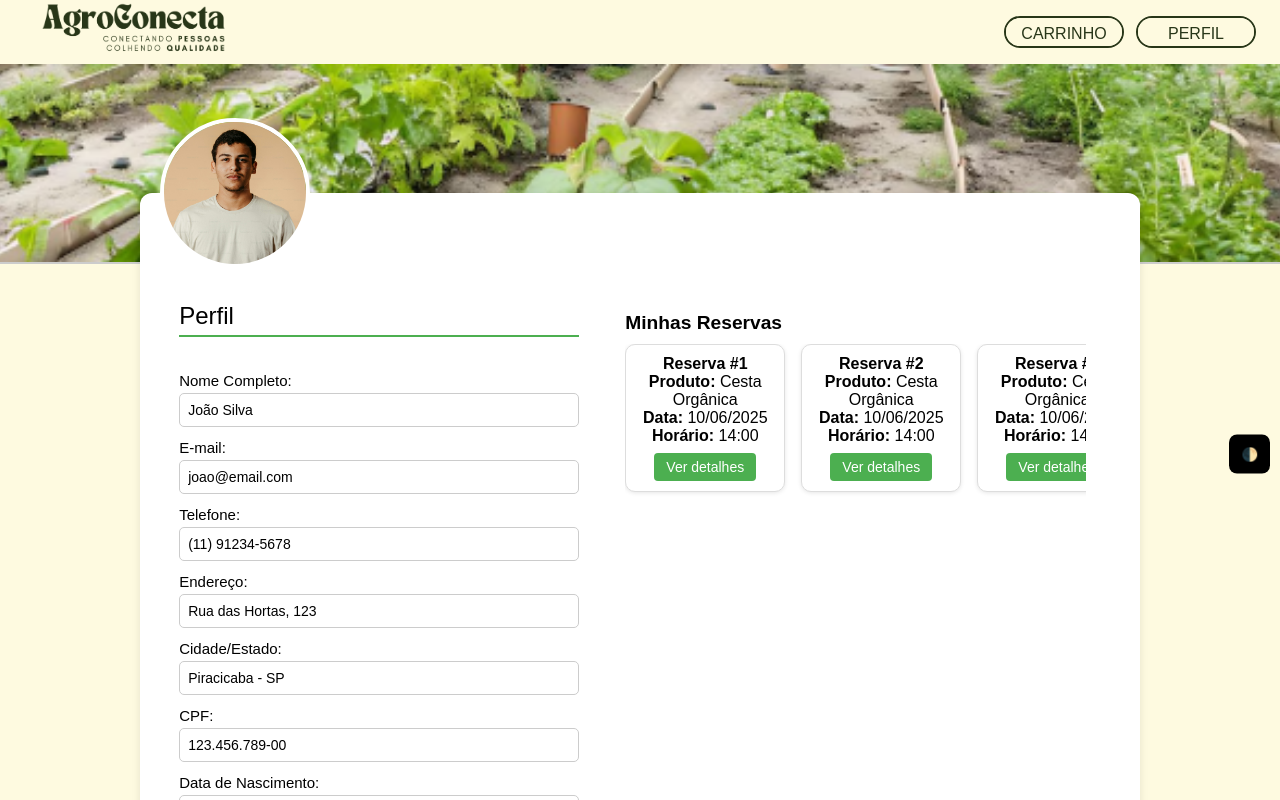
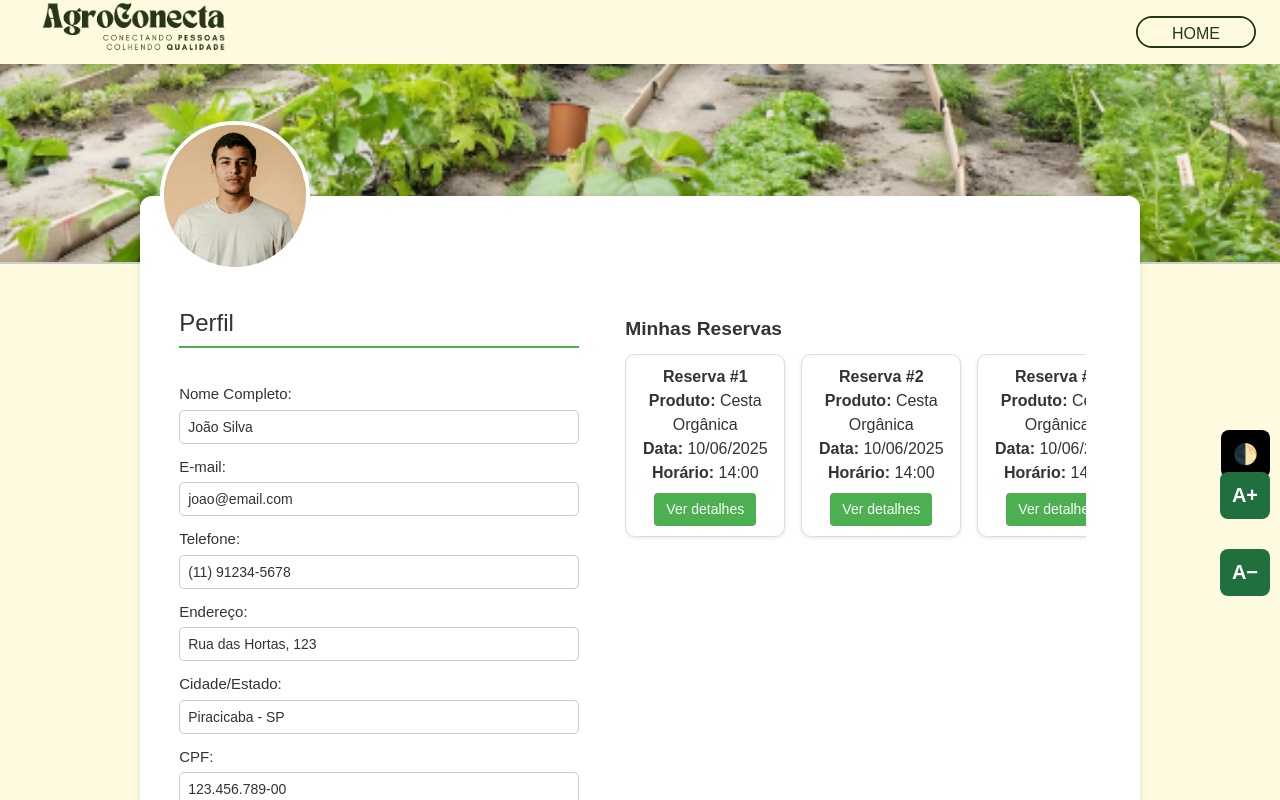
Before and after one commit to PI4-AgroConecta/AgroConecta, a React (Vite) app: page /perfil-cliente in a window 1280 px wide. Built offline with nearby package versions, Linux system fonts and the light colour scheme.

Commit message:
conectando as paginas e adicionando lupa

```diff
--- a/index.html
+++ b/index.html
@@ -5,27 +5,218 @@
     <link rel="icon" type="image/svg+xml" href="/vite.svg" />
     <meta name="viewport" content="width=device-width, initial-scale=1.0" />
     <title>AgroConecta</title>
+    <style>
+      /* --- CSS Variables for Theming --- */
+      :root {
+        /* Default colors */
+        --bg-color: #fff;
+        --text-color: #333;
+        --button-bg: #1f6f3f;
+        --button-text: #fff;
+        --link-color: #000;
+        --input-bg: #fff;
+        --input-border: #ccc;
+        --input-text: #333;
+      }
+
+      body.modo-contraste {
+        /* High Contrast colors */
+        --bg-color: #000;
+        --text-color: #fff;
+        --button-bg: #fff;
+        --button-text: #000;
+        --link-color: #fff;
+        --input-bg: #000;
+        --input-border: #fff;
+        --input-text: #fff;
+      }
+
+      /* --- Base Styles using Variables --- */
+      html {
+        font-size: 100%; /* Base font size, usually 16px */
+      }
+
+      body {
+        background-color: var(--bg-color);
+        color: var(--text-color);
+        font-family: -apple-system, BlinkMacSystemFont, "Segoe UI", Roboto,
+          Oxygen, Ubuntu, Cantarell, "Open Sans", "Helvetica Neue", sans-serif;
+        font-size: 1rem; /* 16px base */
+        line-height: 1.5;
+        margin: 0;
+        padding: 0 1rem;
+      }
+
+      /* Headings scaled with rem */
+      h1 {
+        font-size: 2.5rem; /* 40px base */
+        margin: 0.67em 0;
+      }
+      h2 {
+        font-size: 2rem;
+        margin: 0.75em 0;
+      }
+      h3 {
+        font-size: 1.75rem;
+        margin: 0.83em 0;
+      }
+
+      p,
+      label,
+      button,
+      input,
+      select,
+      textarea {
+        font-size: 1rem; /* 16px base */
+      }
+
+      /* Inputs, selects, textarea styling */
+      input,
+      select,
+      textarea {
+        background-color: var(--input-bg);
+        border: 1px solid var(--input-border);
+        color: var(--input-text);
+        padding: 0.5em;
+        border-radius: 4px;
+        font-family: inherit;
+        font-size: 1rem;
+        box-sizing: border-box;
+        width: 100%;
+        max-width: 100%;
+      }
+
+      /* Placeholder styles */
+      ::placeholder {
+        font-size: 1rem;
+        color: #999;
+      }
+
+      body.modo-contraste ::placeholder {
+        color: #ccc;
+      }
+
+      /* Buttons */
+      button {
+        background-color: var(--button-bg);
+        color: var(--button-text);
+        border: none;
+        border-radius: 8px;
+        padding: 0.75em 1.25em;
+        cursor: pointer;
+        font-weight: 600;
+        transition: background-color 0.3s ease;
+      }
+
+      button:hover,
+      button:focus {
+        background-color: #145a2d;
+        outline: none;
+      }
+
+      /* Links */
+      a {
+        color: var(--link-color);
+        text-decoration: underline;
+      }
+
+      a:hover,
+      a:focus {
+        text-decoration: none;
+        outline: none;
+      }
+
+      /* Accessibility buttons fixed */
+      #contraste-button,
+      #acessibilidade-fontes {
+        position: fixed;
+        right: 10px;
+        z-index: 9999;
+        display: flex;
+        flex-direction: column;
+        gap: 10px;
+
+      }
+
+      #contraste-button {
+        top: 58%;
+        transform: translateY(-50%);
+      }
+
+      #acessibilidade-fontes {
+        top: 68%;
+        transform: translateY(-50%);
+      }
+
+      #contraste-button button {
+        background: #000;
+        color: #fff;
+        padding: 12px;
+        border-radius: 8px;
+        font-size: 1.25rem;
+      }
+
+      #acessibilidade-fontes button {
+        background: #1f6f3f;
+        color: white;
+        padding: 12px;
+        border-radius: 8px;
+        font-size: 1.25rem;
+      }
+
+      /* Optional: Forced Colors for OS High Contrast */
+      @media (forced-colors: active) {
+        body {
+          background-color: Canvas;
+          color: CanvasText;
+        }
+        button, a, input, select, textarea {
+          background-color: ButtonFace;
+          color: ButtonText;
+          border: 1px solid ButtonText;
+        }
+        a {
+          text-decoration: underline;
+        }
+      }
+    </style>
   </head>
   <body>
     <!-- Botão de Contraste -->
-    <div id="contraste-button" style="position: fixed; top: 58%; right: 10px; transform: translateY(-50%); z-index: 9999;">
-      <button onclick="alternarContraste()" style="padding: 12px; border-radius: 8px; background: #000; color: #fff; border: none; cursor: pointer;">
+    <div id="contraste-button">
+      <button onclick="alternarContraste()" aria-label="Alternar modo de alto contraste">
         🌓
       </button>
     </div>
 
+    <!-- Botões de Acessibilidade de Fonte -->
+    <div id="acessibilidade-fontes" role="group" aria-label="Controle de tamanho da fonte">
+      <button onclick="alterarFonte(1)" aria-label="Aumentar fonte">A+</button>
+      <button onclick="alterarFonte(-1)" aria-label="Diminuir fonte">A−</button>
+    </div>
+
     <!-- VLibras -->
-    <div vw class="enabled">
+    <div vw class="enabled" aria-label="VLibras - Libras virtual">
       <div vw-access-button class="active"></div>
       <div vw-plugin-wrapper>
         <div class="vw-plugin-top-wrapper"></div>
       </div>
     </div>
 
-    <!-- Scripts -->
     <script>
+      // Alterna modo contraste
       function alternarContraste() {
         document.body.classList.toggle('modo-contraste');
+      }
+
+      // Controle tamanho fonte base no root
+      let tamanhoFonteBase = 100; // 100% padrão (16px)
+
+      function alterarFonte(variacao) {
+        tamanhoFonteBase += variacao * 5; // 5% por clique
+        if (tamanhoFonteBase < 70) tamanhoFonteBase = 70; // mínimo 70%
+        if (tamanhoFonteBase > 250) tamanhoFonteBase = 250; // máximo 250%
+        document.documentElement.style.fontSize = tamanhoFonteBase + '%';
       }
     </script>
 
@@ -34,7 +225,6 @@
       new window.VLibras.Widget('https://vlibras.gov.br/app');
     </script>
 
-    <!-- React mount -->
     <div id="root"></div>
     <script type="module" src="/src/main.jsx"></script>
   </body>
--- a/src/components/Cadastro.jsx
+++ b/src/components/Cadastro.jsx
@@ -57,7 +57,7 @@ const Cadastro = () => {
 
   const fecharPopup = () => {
     setShowPopup(false);
-    navigate('/');
+    navigate('/tela-principal'); // redireciona para TelaPrincipal
   };
 
   return (
@@ -140,7 +140,9 @@ const Cadastro = () => {
         <div className="popup-overlay">
           <div className="popup">
             <h2>Cadastro realizado com sucesso!</h2>
-            <button className="popup-button" onClick={fecharPopup}>OK</button>
+            <button className="popup-button" onClick={fecharPopup}>
+              OK
+            </button>
           </div>
         </div>
       )}
--- a/src/components/LoginAgricultor.jsx
+++ b/src/components/LoginAgricultor.jsx
@@ -9,7 +9,7 @@ const LoginAgricultor = () => {
   const handleSubmit = (e) => {
     e.preventDefault();
     // Navega para a página principal do agricultor
-    navigate('/tela-principal');
+    navigate('/adm-produtor');
   };
 
   return (
--- a/src/components/Maps.jsx
+++ b/src/components/Maps.jsx
@@ -40,11 +40,10 @@ const comercios = [
 const Maps = () => {
   const [showMenuModal, setShowMenuModal] = useState(false);
   const [showFilterModal, setShowFilterModal] = useState(false);
-
+  const navigate = useNavigate(); // ✅ ADICIONADO AQUI
 
   return (
     <div className="map-page">
-
       <button className="menu-button" onClick={() => setShowMenuModal(true)}>☰</button>
       {showMenuModal && (
         <div className="modal-overlay" onClick={() => setShowMenuModal(false)}>
@@ -61,11 +60,11 @@ const Maps = () => {
       <header className="main-header">
         <img src="/img/Logo1.png" alt="Logo" className="logo" />
         <nav className="nav-buttons">
-          <div className="button-container">
+          <div className="button-container" onClick={() => navigate('/tela-principal')}>
             <div className="button-bg"></div>
-            <div className="button-text">CARRINHO</div>
+            <div className="button-text">HOME</div>
           </div>
-          <div className="button-container">
+          <div className="button-container" onClick={() => navigate('/perfil-cliente')}>
             <div className="button-bg"></div>
             <div className="button-text">PERFIL</div>
           </div>
@@ -101,44 +100,16 @@ const Maps = () => {
 
               <div className="filter-item">
                 <label>Proximidade</label>
-                <input
-                  type="range"
-                  className="range-slider"
-                  min="0"
-                  max="50"
-                  step="1"
-                  defaultValue="10"
-                />
-                <input
-                  type="number"
-                  min="0"
-                  max="50"
-                  defaultValue="10"
-                  className="range-slider"
-                />
+                <input type="range" className="range-slider" min="0" max="50" step="1" defaultValue="10" />
+                <input type="number" min="0" max="50" defaultValue="10" className="range-slider" />
               </div>
 
-              {/* Filtro por Faixa de Preço */}
               <div className="filter-item">
                 <label>Faixa de Preço</label>
-                <input
-                  type="range"
-                  className="range-slider"
-                  min="0"
-                  max="500"
-                  step="1"
-                  defaultValue="100"
-                />
-                <input
-                  type="number"
-                  min="0"
-                  max="500"
-                  defaultValue="100"
-                  className="range-slider"
-                />
+                <input type="range" className="range-slider" min="0" max="500" step="1" defaultValue="100" />
+                <input type="number" min="0" max="500" defaultValue="100" className="range-slider" />
               </div>
 
-              {/* Filtro por Avaliação */}
               <div className="filter-item">
                 <label>Avaliação (Estrelas)</label>
                 <select className="custom-select">
@@ -150,7 +121,6 @@ const Maps = () => {
                 </select>
               </div>
 
-              {/* Filtro por Localização */}
               <div className="filter-item">
                 <label>Localização</label>
                 <select className="custom-select">
@@ -189,44 +159,16 @@ const Maps = () => {
 
           <div className="filter-item">
             <label>Proximidade</label>
-            <input
-              type="range"
-              className="range-slider"
-              min="0"
-              max="50"
-              step="1"
-              defaultValue="10"
-            />
-            <input
-              type="number"
-              min="0"
-              max="50"
-              defaultValue="10"
-              className="range-slider"
-            />
+            <input type="range" className="range-slider" min="0" max="50" step="1" defaultValue="10" />
+            <input type="number" min="0" max="50" defaultValue="10" className="range-slider" />
           </div>
 
-          {/* Filtro por Faixa de Preço */}
           <div className="filter-item">
             <label>Faixa de Preço</label>
-            <input
-              type="range"
-              className="range-slider"
-              min="0"
-              max="500"
-              step="1"
-              defaultValue="100"
-            />
-            <input
-              type="number"
-              min="0"
-              max="500"
-              defaultValue="100"
-              className="range-slider"
-            />
+            <input type="range" className="range-slider" min="0" max="500" step="1" defaultValue="100" />
+            <input type="number" min="0" max="500" defaultValue="100" className="range-slider" />
           </div>
 
-          {/* Filtro por Avaliação */}
           <div className="filter-item">
             <label>Avaliação (Estrelas)</label>
             <select className="custom-select">
@@ -238,7 +180,6 @@ const Maps = () => {
             </select>
           </div>
 
-          {/* Filtro por Localização */}
           <div className="filter-item">
             <label>Localização</label>
             <select className="custom-select">
--- a/src/components/PerfilCliente.jsx
+++ b/src/components/PerfilCliente.jsx
@@ -1,5 +1,6 @@
 import '../styles/PerfilFazenda.css';
 import { useState } from "react";
+import { useNavigate } from "react-router-dom"; // Importa o useNavigate
 
 import capaImg from './../images/hortaDonaClaraCapa.png';
 import perfilImg from '/img/Perfil-Cliente.jpeg';
@@ -7,6 +8,7 @@ import perfilImg from '/img/Perfil-Cliente.jpeg';
 const PerfilCliente = () => {
   const [showPopup, setShowPopup] = useState(false);
   const [showMenuModal, setShowMenuModal] = useState(false);
+  const navigate = useNavigate(); // Inicializa o hook de navegação
 
   const handleSubmit = (e) => {
     e.preventDefault();
@@ -14,6 +16,10 @@ const PerfilCliente = () => {
     setTimeout(() => {
       setShowPopup(false);
     }, 2000);
+  };
+
+  const irParaHome = () => {
+    navigate('/tela-principal'); // Redireciona para a rota da tela principal
   };
 
   return (
@@ -36,14 +42,11 @@ const PerfilCliente = () => {
           <img src="/img/Logo1.png" alt="Logo" className="logo" />
         </a>
         <nav className="nav-buttons">
-          <div className="button-container">
+          <div className="button-container" onClick={irParaHome}>
             <div className="button-bg"></div>
-            <div className="button-text">CARRINHO</div>
+            <div className="button-text">HOME</div>
           </div>
-          <div className="button-container">
-            <div className="button-bg"></div>
-            <div className="button-text">PERFIL</div>
-          </div>
+
         </nav>
       </header>
 
```
Also changed, not shown: src/components/TelaPrincipal.jsx (+21 -37 lines), src/services/api.js (added, +15 -0 lines).
